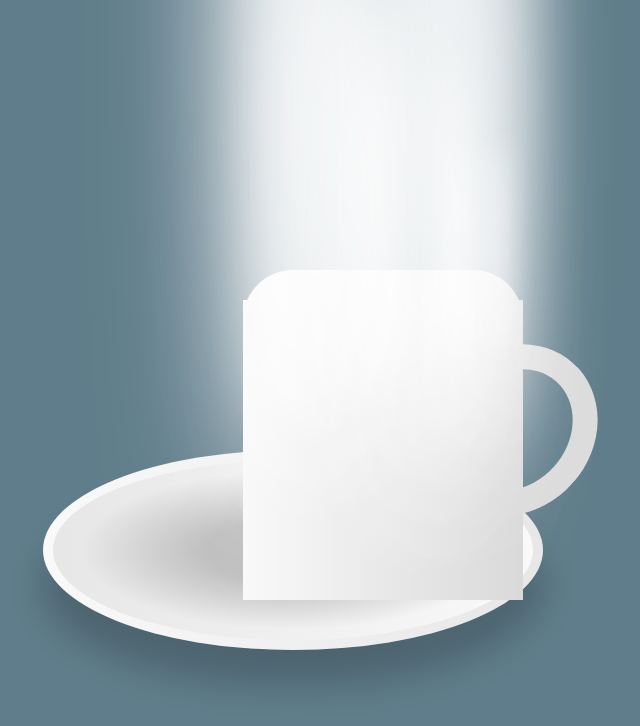
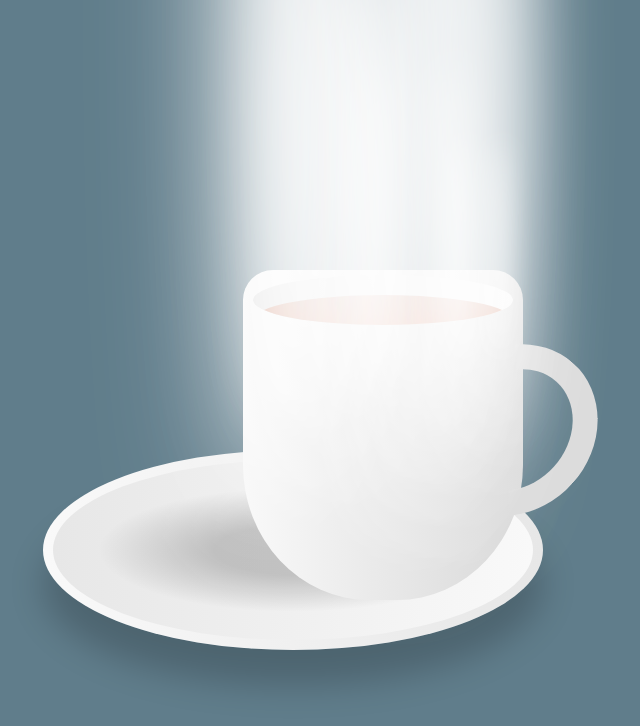
Before and after one commit to oMelonz/vapour-tea, a plain HTML site: page coffee/index.html in a window 1280 px wide. Shown: the whole page, without its empty margins (257-897 px from the left). Drawn offline with Linux system fonts and the light colour scheme.

```diff
--- a/coffee/style.css
+++ b/coffee/style.css
@@ -23,8 +23,8 @@ body
     width: 280px;
     height: 300px;
     background: linear-gradient(to right, #f9f9f9, #d9d9d9);
-    border-bottom-left-radius: 45deg;
-    border-bottom-right-radius: 45deg;
+    border-bottom-left-radius: 45%;
+    border-bottom-right-radius: 45%;
 }
 .top
 {
@@ -32,6 +32,7 @@ body
     top: -30px;
     left: 0;
     width: 100%;
+    height: 60px;
     background: linear-gradient(to right, #f9f9f9, #d9d9d9);
     border-radius: 50px;
 }
@@ -41,7 +42,8 @@ body
     top: 5px;
     left: 10px;
     width: calc(100% - 20px);
-    background: linear-gradient(to right, #f9f9f9, #d9d9d9);
+    height: 50px ;
+    background: linear-gradient(to left, #f9f9f9, #d9d9d9);
     border-radius: 50%;
     box-sizing: border-box;
     overflow: hidden;
@@ -96,11 +98,10 @@ body
 {
     content: '';
     position: absolute;
-    top: 10px;
-    left: 10px;
-    right: 10px;
-    bottom: 10px;
-    border-radius: 50%;
+    top: 30px;
+    left: 30px;
+    right: 30px;
+    bottom: 30px;
     background: radial-gradient(rgba(0,0,0,0.2) 25%, transparent, transparent);
     border-radius: 50%;
 }
```
